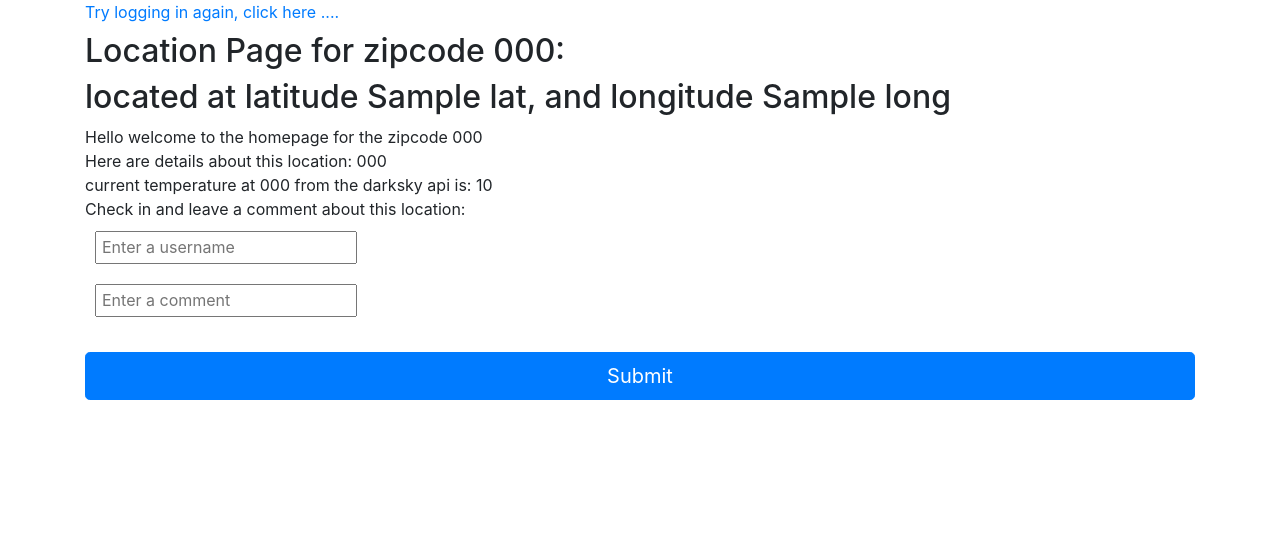
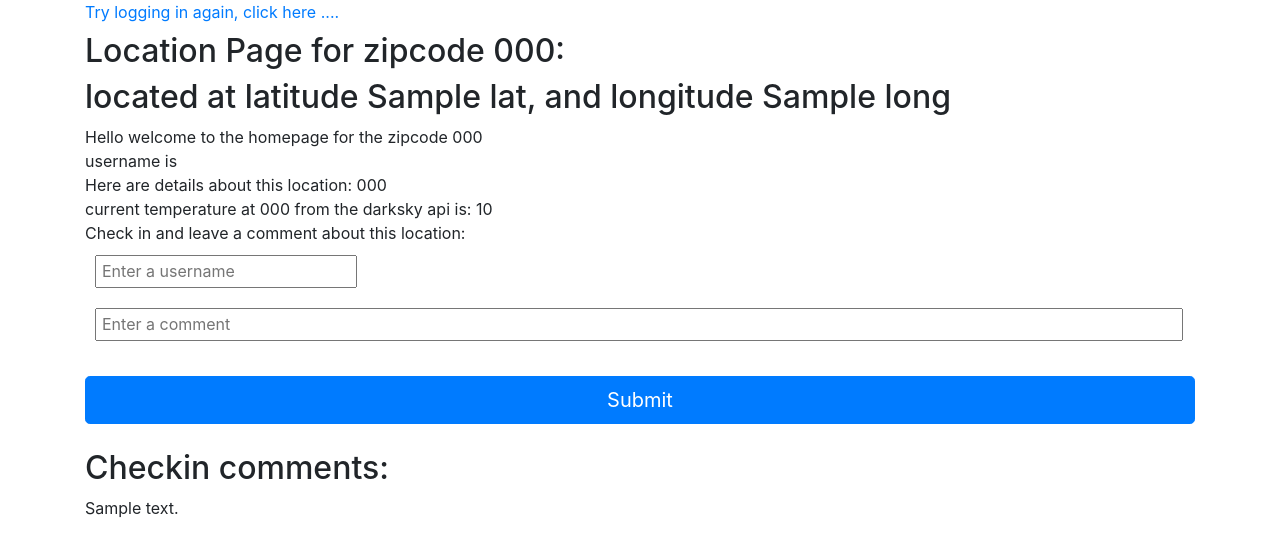
Before and after one commit to barnettech/project1, a Flask app: template templates/location.html in a window 1280 px wide. Shown: the top 557 px of the page. Run offline with Flask 2, Linux system fonts and the light colour scheme; the template is opened without the code that fills it: most values are stand-ins (such as "Sample title", 1, 10 or a date in 2020); some libraries are stand-ins or nearby versions.

Commit message:
fixes things up, prettier and more correct location page far along with comments showing, now need to disallow users leaving more than one

```diff
--- a/application.py
+++ b/application.py
@@ -34,23 +34,25 @@ def login():
   password = request.form.get("password")
   newusername = request.form.get("newusername")
   newpassword = request.form.get("newpassword")
-  if newusername is not None:
-    if len(newusername) > 2 and len(newpassword) > 2:
-      message="Wecome to the site, glad you were able to create an account!"
+  if newusername != '' and newpassword != '':
+    message="Wecome to the site, glad you were able to create an account!"
+    session['logged_in'] = True
+    session['username'] = newusername
+    db.execute("INSERT INTO login (username, password) VALUES (:username, :password)",
+      {"username": newusername, "password": newpassword})
+  elif username != '' and password != '':
+    # See if user exists.
+    rowcount = db.execute("SELECT * FROM login WHERE username = :username and password = :password", {"username": username, "password": password}).rowcount
+    if rowcount == 1:
+      message="Welcome Back!"
+      session['username'] = username
       session['logged_in'] = True
-      db.execute("INSERT INTO login (username, password) VALUES (:username, :password)",
-            {"username": newusername, "password": newpassword})
-    elif len(username) > 2 and len(password) > 2:
-      # See if user exists.
-      rowcount = db.execute("SELECT * FROM login WHERE username = :username and password = :password", {"username": username, "password": password}).rowcount
-      if rowcount == 1:
-        message="Welcome Back!"
-        session['logged_in'] = True
-      elif rowcount == 0:
-        message="No user found, please try logging in again or create an account"
-        session['logged_in'] = False
-  else:
-    message=""
+    elif rowcount == 0:
+      message="No user found, please try logging in again or create an account"
+      session['logged_in'] = False
+
+  #message=""
+
   # All done commit to database!
   db.commit()
   return(render_template("login.html", message=message))
@@ -64,17 +66,19 @@ def location():
     query = requests.get("https://api.darksky.net/forecast/34b6298c5f0fe67d3cc741bb29bb0e22/42.37,-71.11").json()
     #query = requests.get("https://api.darksky.net/forecast/34b6298c5f0fe67d3cc741bb29bb0e22/{lat},{long}").json()
     temp = query["currently"]["temperature"]
+    location_comments = db.execute("SELECT * FROM checkin where zipcode = :zipcode", {"zipcode": zipcode}).fetchall()
     print(f"temp is {temp}")
-    return(render_template("location.html", zipcode=zipcode, returned_zip_info=returned_zip_info, lat=lat, long=long, temp=temp ))
+    return(render_template("location.html", zipcode=zipcode, returned_zip_info=returned_zip_info, lat=lat, long=long, temp=temp, location_comments=location_comments ))
 
 @app.route("/checkin", methods=['POST'])
 def checkin():
+     print('got in here')
      yourusername = request.form.get("yourusername")
      comment = request.form.get("comment")
      zipcode = request.form.get("zipcode")
-     if yourusername is not None:
-       db.execute("INSERT INTO checkin (zipcode, username, comment) VALUES (:zipcode, :username, :comment)",
-            {"zipcode": newusername, "username": yourusername, "comment": comment})
+     print(comment)
+     db.execute("INSERT INTO checkin (zipcode, username, comment) VALUES (:zipcode, :username, :comment)", {"zipcode": zipcode, "username": yourusername, "comment": comment})
+     db.commit()
      return(render_template("location.html"))
 
 @app.route("/currenttemp")
@@ -95,6 +99,7 @@ def searchresults():
     lat = returned_zip_info[4]
     long = returned_zip_info[5]
     query = requests.get("https://api.darksky.net/forecast/34b6298c5f0fe67d3cc741bb29bb0e22/{{lat}},{{long}}").json()
+    print(query)
     #print(json.dumps(query["currently"], indent = 2))
     #temp = query["currently"]["temperature"]
     temp = "84";
--- a/static/main.css
+++ b/static/main.css
@@ -22,6 +22,10 @@ button a, button a:hover {
   color: #ffffff;
 }
 
+#commentinput {
+  width: 98%;
+}
+
 .headline2 {
 
 }
--- a/templates/location.html
+++ b/templates/location.html
@@ -6,7 +6,7 @@
 {% endblock %}
 
 {% block body %}
-   <div>Hello welcome to the homepage for the zipcode {{zipcode}}</div>
+   <div>Hello welcome to the homepage for the zipcode {{zipcode}}</div> username is {{session['username']}}
 
    <div>Here are details about this location:  {{returned_zip_info}}</div>
 
@@ -14,10 +14,13 @@
 
    <form action="{{ url_for('checkin') }}" method="post">
         Check in and leave a comment about this location:
-        <div><input type="text" name="yourusername" placeholder="Enter a username"></div>
-        <div><input type="text" name="comment" placeholder="Enter a comment"></div>
+        <div><input type="text" name="yourusername" value="{{session['username']}}" placeholder="Enter a username" readonly="readonly"></div>
+        <div><input id="commentinput" type="text" name="comment" maxlength="1000" placeholder="Enter a comment"></div>
         <input type="hidden" name="zipcode" value="{{zipcode}}">
         <button class="btn btn-lg btn-primary btn-block">Submit</button>
+
+        <h2>Checkin comments:</h2>
+        {{location_comments}}
     </form>
 
 {% endblock %}
```
Also changed, not shown: 2 other files.
